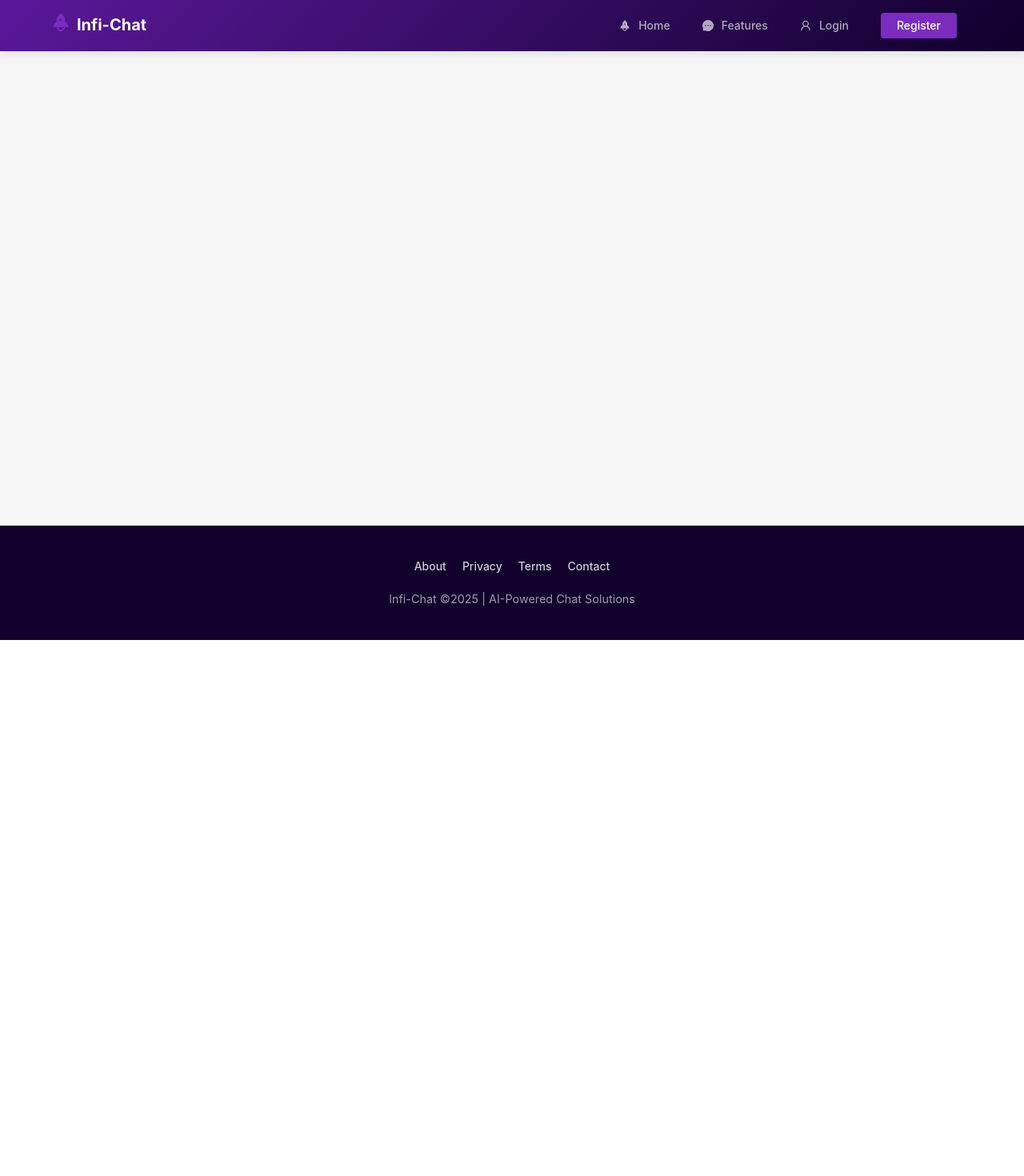
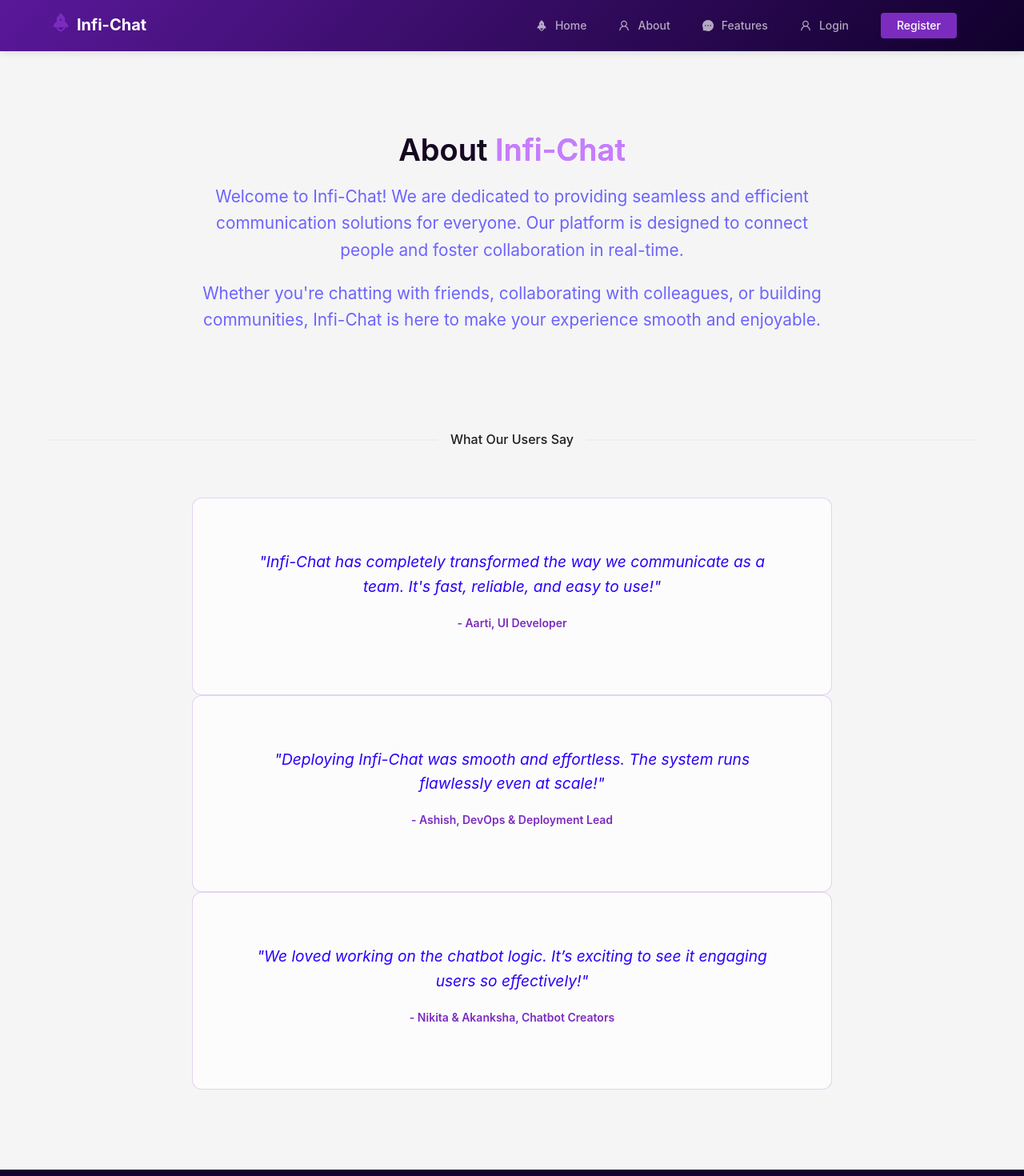
Before and after one commit to Aarupa/infi-chat, a React (Vite) app: page /about in a window 1280 px wide. Shown: the top 1470 px of the page at 80% size. Before the commit the page ends 800 px from the top, so only its background shows below. Built offline with nearby package versions, Linux system fonts and the light colour scheme.

Commit message:
added DB

```diff
--- a/package.json
+++ b/package.json
@@ -12,9 +12,11 @@
   "dependencies": {
     "antd": "^5.25.0",
     "aos": "^2.3.4",
+    "axios": "^1.9.0",
     "react": "^19.1.0",
     "react-dom": "^19.1.0",
-    "react-router-dom": "^7.5.3"
+    "react-router-dom": "^7.5.3",
+    "react-toastify": "^11.0.5"
   },
   "devDependencies": {
     "@eslint/js": "^9.25.0",
--- a/src/App.jsx
+++ b/src/App.jsx
@@ -4,6 +4,7 @@ import { Layout, Menu, Space } from 'antd';
 import { RocketFilled, MessageFilled, UserOutlined } from '@ant-design/icons';
 import Home from './component/Home';
 import Login from './component/Login';
+import About from './component/About';
 import Registration from './component/Registration';
 import './App.css';
 import AOS from 'aos';
@@ -35,6 +36,9 @@ function App() {
               <Menu.Item key="home" icon={<RocketFilled />}>
                 <Link to="/">Home</Link>
               </Menu.Item>
+              <Menu.Item key="about" icon={<UserOutlined />}>
+                <Link to="/about">About</Link>
+              </Menu.Item>
               <Menu.Item key="features" icon={<MessageFilled />}>
                 <Link to="/#features">Features</Link>
               </Menu.Item>
@@ -52,6 +56,7 @@ function App() {
         <Content className="app-content">
           <Routes>
             <Route path="/" element={<Home />} />
+            <Route path="/about" element={<About />} />
             <Route path="/login" element={<Login />} />
             <Route path="/register" element={<Registration />} />
           </Routes>
--- /dev/null
+++ b/src/component/About.jsx
@@ -0,0 +1,57 @@
+import React from 'react';
+import { Typography, Card, Divider } from 'antd';
+import './Home.css'; // Reuse the same CSS
+
+const { Title, Paragraph } = Typography;
+
+const About = () => {
+    return (
+        <div className="home-container">
+            <div className="hero-section" data-aos="fade-down">
+                <Title level={1} className="main-title">
+                    About <span className="accent-text">Infi-Chat</span>
+                </Title>
+                <Paragraph className="hero-text">
+                    Welcome to Infi-Chat! We are dedicated to providing seamless and efficient communication solutions for everyone.
+                    Our platform is designed to connect people and foster collaboration in real-time.
+                </Paragraph>
+                <Paragraph className="hero-text">
+                    Whether you're chatting with friends, collaborating with colleagues, or building communities,
+                    Infi-Chat is here to make your experience smooth and enjoyable.
+                </Paragraph>
+            </div>
+
+            {/* Testimonials Section */}
+            <Divider orientation="center" className="section-divider">What Our Users Say</Divider>
+            <div className="testimonial-section" data-aos="zoom-in">
+                <Card className="testimonial-card">
+                    <Paragraph className="testimonial-text">
+                        "Infi-Chat has completely transformed the way we communicate as a team.
+                        It's fast, reliable, and easy to use!"
+                    </Paragraph>
+                    <Paragraph className="testimonial-author">
+                        - Aarti, UI Developer
+                    </Paragraph>
+                </Card>
+                <Card className="testimonial-card">
+                    <Paragraph className="testimonial-text">
+                        "Deploying Infi-Chat was smooth and effortless. The system runs flawlessly even at scale!"
+                    </Paragraph>
+                    <Paragraph className="testimonial-author">
+                        - Ashish, DevOps & Deployment Lead
+                    </Paragraph>
+                </Card>
+                <Card className="testimonial-card">
+                    <Paragraph className="testimonial-text">
+                        "We loved working on the chatbot logic. It’s exciting to see it engaging users so effectively!"
+                    </Paragraph>
+                    <Paragraph className="testimonial-author">
+                        - Nikita & Akanksha, Chatbot Creators
+                    </Paragraph>
+                </Card>
+            </div>
+        </div>
+    );
+};
+
+export default About;
--- a/src/component/Registration.jsx
+++ b/src/component/Registration.jsx
@@ -1,7 +1,10 @@
 import React, { useState } from 'react';
-import { Form, Input, Button, Typography, Card, Divider } from 'antd';
+import { Form, Input, Button, Typography, Card, Divider, message } from 'antd';
 import { UserOutlined, MailOutlined, LockOutlined } from '@ant-design/icons';
 import { useNavigate } from 'react-router-dom';
+import axiosInstance from '../utils/axiosIntance';
+import { ToastContainer, toast } from 'react-toastify';
+import 'react-toastify/dist/ReactToastify.css';
 
 const { Title, Text } = Typography;
 
@@ -23,15 +26,41 @@ function Registration() {
     }));
   };
 
-  const handleSubmit = () => {
-    setLoading(true);
-    console.log('Registration form submitted:', formData);
-    // Simulate API call
-    setTimeout(() => {
-      setLoading(false);
-      // Add your actual registration logic here
-    }, 1500);
-  };
+  const handleSubmit = async () => {
+  setLoading(true);
+  console.log('Registration form submitted:', formData);
+
+  try {
+    const response = await axiosInstance.post('/api/register/', formData);
+    console.log(response.data);
+
+    if (response.status === 201 && response.data.message) {
+      console.log('Registration successful:', response.data.message);
+     toast.success(response.data.message);
+      setTimeout(() => {
+        navigate('/login');
+      }, 2000);  // wait 2 seconds before navigating
+
+    } else {
+      toast.error('Registration failed. Please try again.');
+    }
+  } catch (error) {
+    console.error('Registration failed:', error.response ? error.response : error.message);
+
+    if (error.response) {
+      const backendMessage =
+        error.response.data.message ||
+        error.response.data.detail ||
+        JSON.stringify(error.response.data);
+
+      toast.error(`Error: ${backendMessage}`);
+    } else {
+      toast.error('An error occurred during registration.');
+    }
+  } finally {
+    setLoading(false);
+  }
+};
 
   return (
     <div style={{
@@ -157,6 +186,9 @@ function Registration() {
           </Form.Item>
         </Form>
       </Card>
+
+      {/* Toast Container for Toastify */}
+      <ToastContainer />
     </div>
   );
 }
--- /dev/null
+++ b/src/utils/axiosIntance.jsx
@@ -0,0 +1,11 @@
+import axios from 'axios';
+
+// Create an instance of axios with a base URL and default headers
+const axiosInstance = axios.create({
+  baseURL: 'http://127.0.0.1:8000/', // Replace with your actual base URL
+  headers: {
+    'Content-Type': 'application/json',
+  },
+});
+
+export default axiosInstance;
```
Also changed, not shown: src/component/Login.jsx (+44 -198 lines), 1 other file (tests, documents, lock files or other folders).
